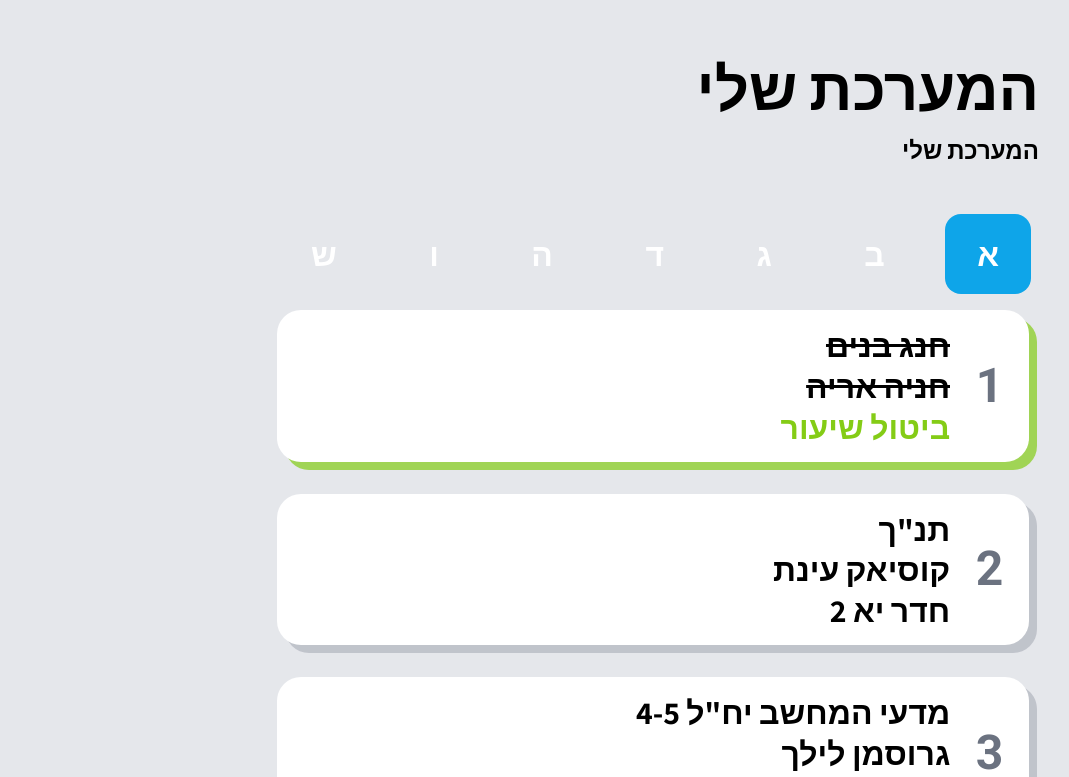
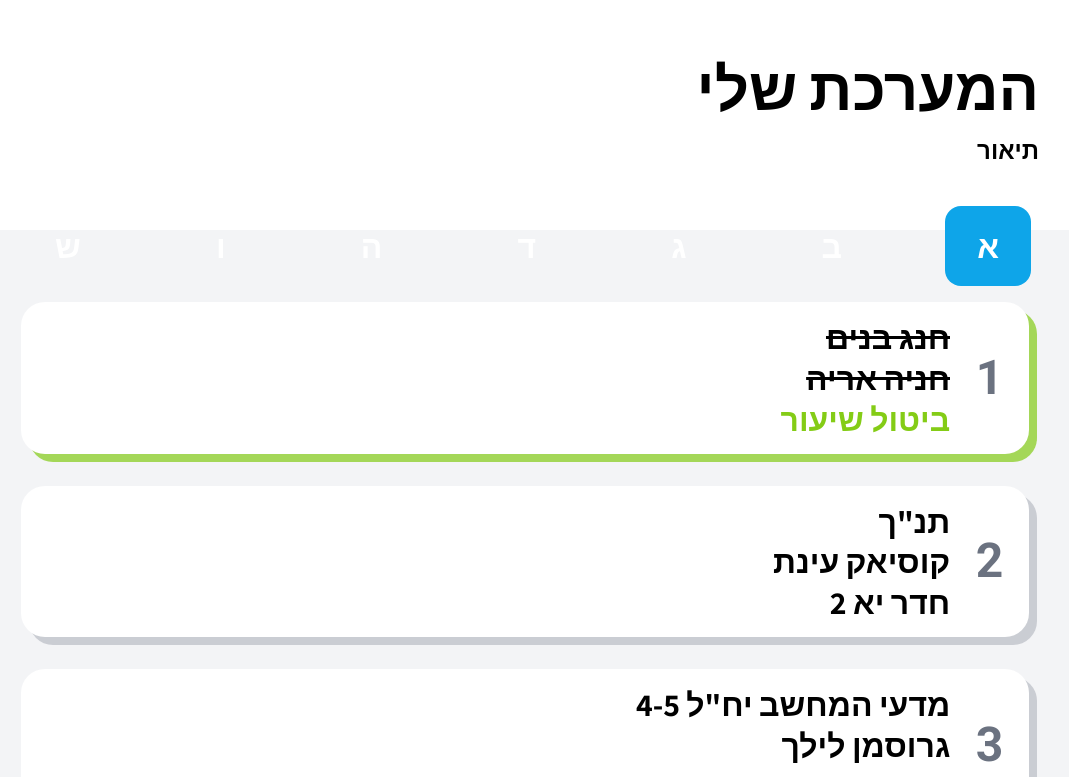
Before and after one commit to yanshoof-app/marketing, a Next.js app: page / in a window 1280 px wide. Shown: the part 2100-2877 px from the top of the page, without its empty margins (113-1182 px from the left). Built offline with nearby package versions, Linux system fonts and the light colour scheme; some icons are missing.

Commit message:
REFACTOR: My Schedule section

```diff
--- a/components/Sections/MySchedule/index.tsx
+++ b/components/Sections/MySchedule/index.tsx
@@ -13,7 +13,7 @@ export default function MySchedule() {
   return (
     <div
       ref={mySchedule}
-      className="flex items-center justify-center w-full bg-gray-200 dark:bg-slate-850"
+      className="flex flex-col gap-16 items-center justify-center w-full bg-white dark:bg-gray-900"
     >
       <div className="w-full max-w-5xl flex flex-col gap-10 pt-16 items-start ">
         <div className="flex flex-col gap-7 text-primary-500">
@@ -21,13 +21,17 @@ export default function MySchedule() {
           <div className="flex flex-col items-left gap-4 dark:text-white text-black">
             <h1 className=" text-6xl font-extrabold">המערכת שלי</h1>
             <h2 className=" text-2xl font-semibold dark:text-gray-300">
-              המערכת שלי
+              תיאור
             </h2>
           </div>
         </div>
-        <div className="flex flex-col gap-4 max-w-3xl w-full h-[40rem] overflow-hidden p-2">
-          <DayPick day={date} onChange={changeDate} />
-          <Timetable lessons={timetable_example} day={date} />
+      </div>
+      <div className="flex justify-center w-full bg-gray-100 dark:bg-slate-850">
+        <div className="flex justify-start w-[64rem] -mt-8">
+          <div className="flex flex-col gap-4 w-full h-[40rem] overflow-hidden p-2">
+            <DayPick day={date} onChange={changeDate} />
+            <Timetable lessons={timetable_example} day={date} />
+          </div>
         </div>
       </div>
     </div>
```
